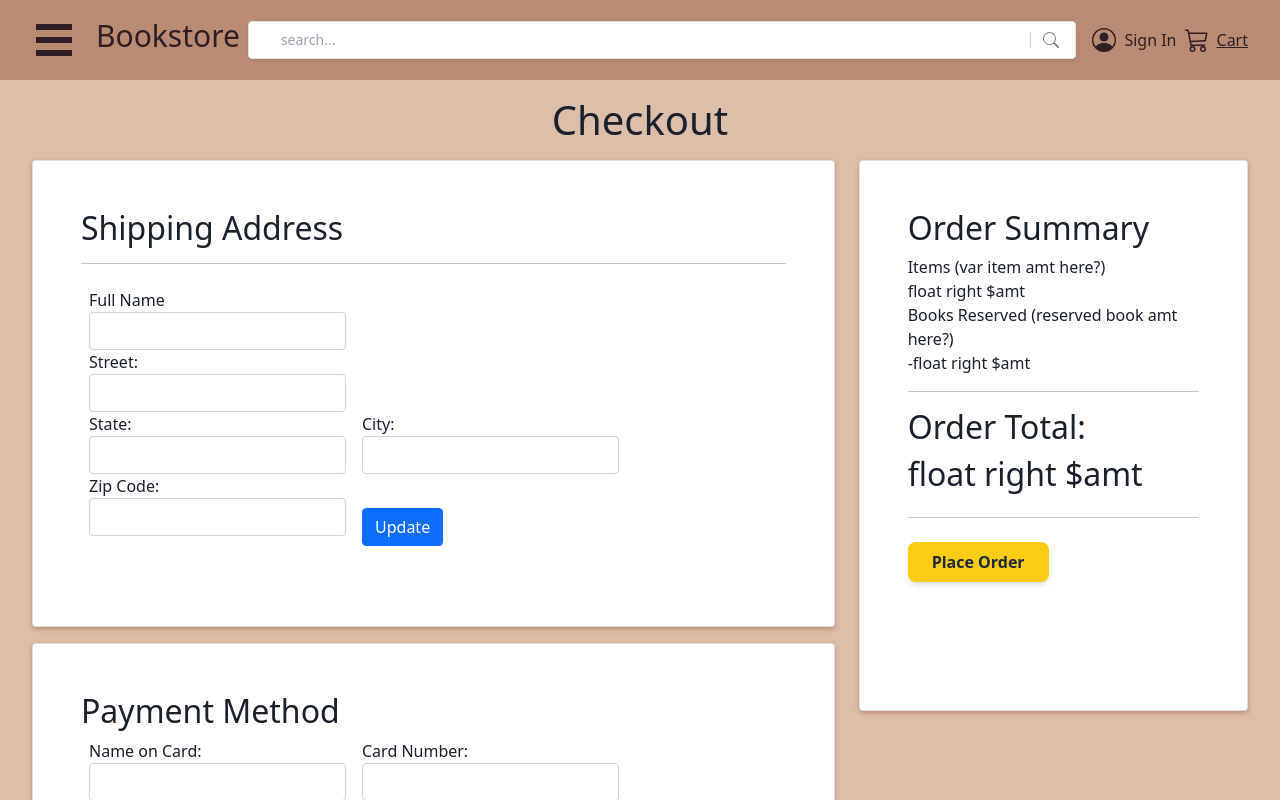
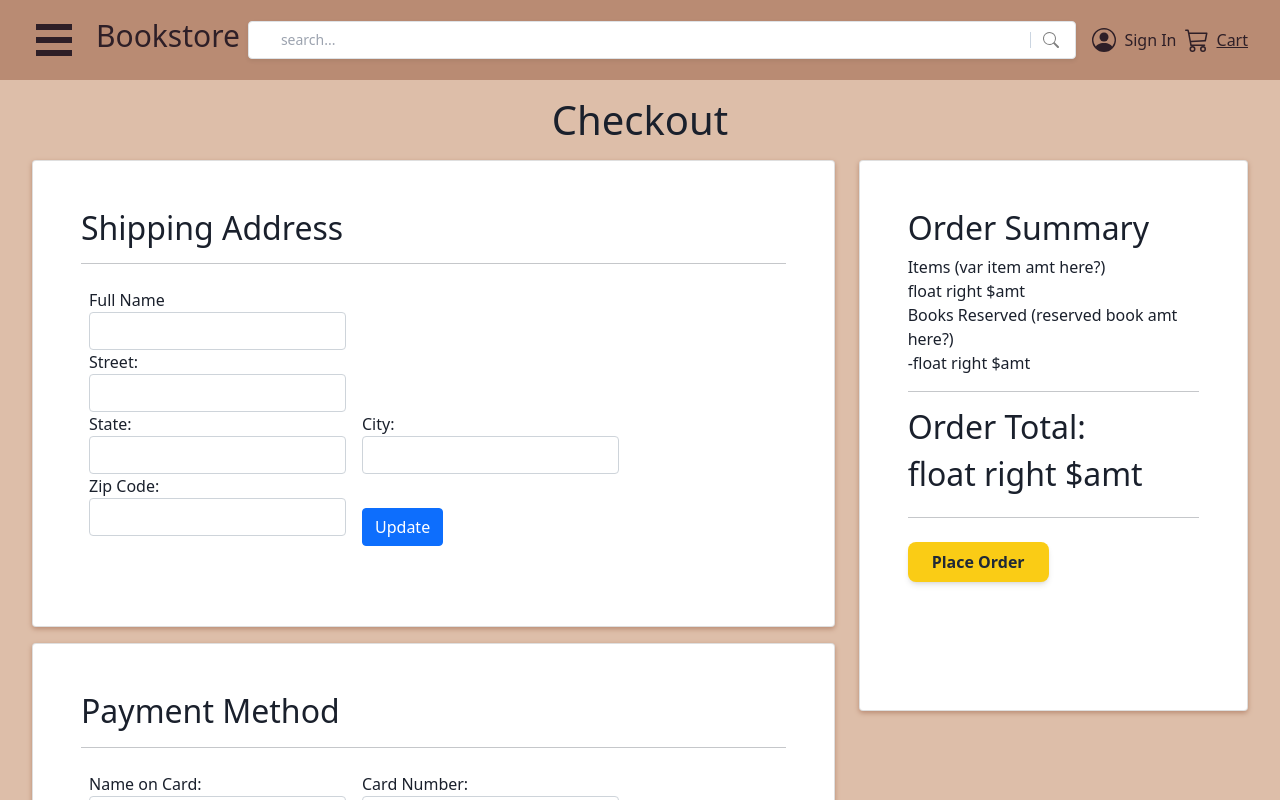
Before and after one commit to Rsandy2/ecommerce-ui, a Next.js app: page /checkout in a window 1280 px wide. Shown: the top 800 px of the page. Built offline with nearby package versions, Linux system fonts and the light colour scheme.

Commit message:
(fix): Updating site scaling

```diff
--- a/pages/checkout.jsx
+++ b/pages/checkout.jsx
@@ -73,7 +73,7 @@ export default function MyForm() {
             paddingRight: "2rem",
           }}
         >
-          <div className="col-8 checkoutCol">
+          <div className="col-lg-8 checkoutCol">
             <div className="card" style={card}>
               <h2>
                 Shipping Address
@@ -143,7 +143,10 @@ export default function MyForm() {
               </form>
             </div>
             <div className="card" style={card}>
-              <h2>Payment Method</h2>
+              <h2>
+                Payment Method
+                <hr />
+              </h2>
               <form onSubmit={handleSubmit}>
                 <label style={labelStyle}>
                   Name on Card:
@@ -230,7 +233,7 @@ export default function MyForm() {
               <h1>Have a loop component to generate product cards?</h1>
             </div>
           </div>
-          <div className="col-sm-4 checkoutCol">
+          <div className="col-lg-4 checkoutCol">
             <div className="card" style={card}>
               <h2>Order Summary</h2>
               <h7>Items (var item amt here?) </h7>
@@ -255,5 +258,3 @@ export default function MyForm() {
     </div>
   );
 }
-
-//ReactDOM.render(<MyForm />, document.getElementById("root"));
```
